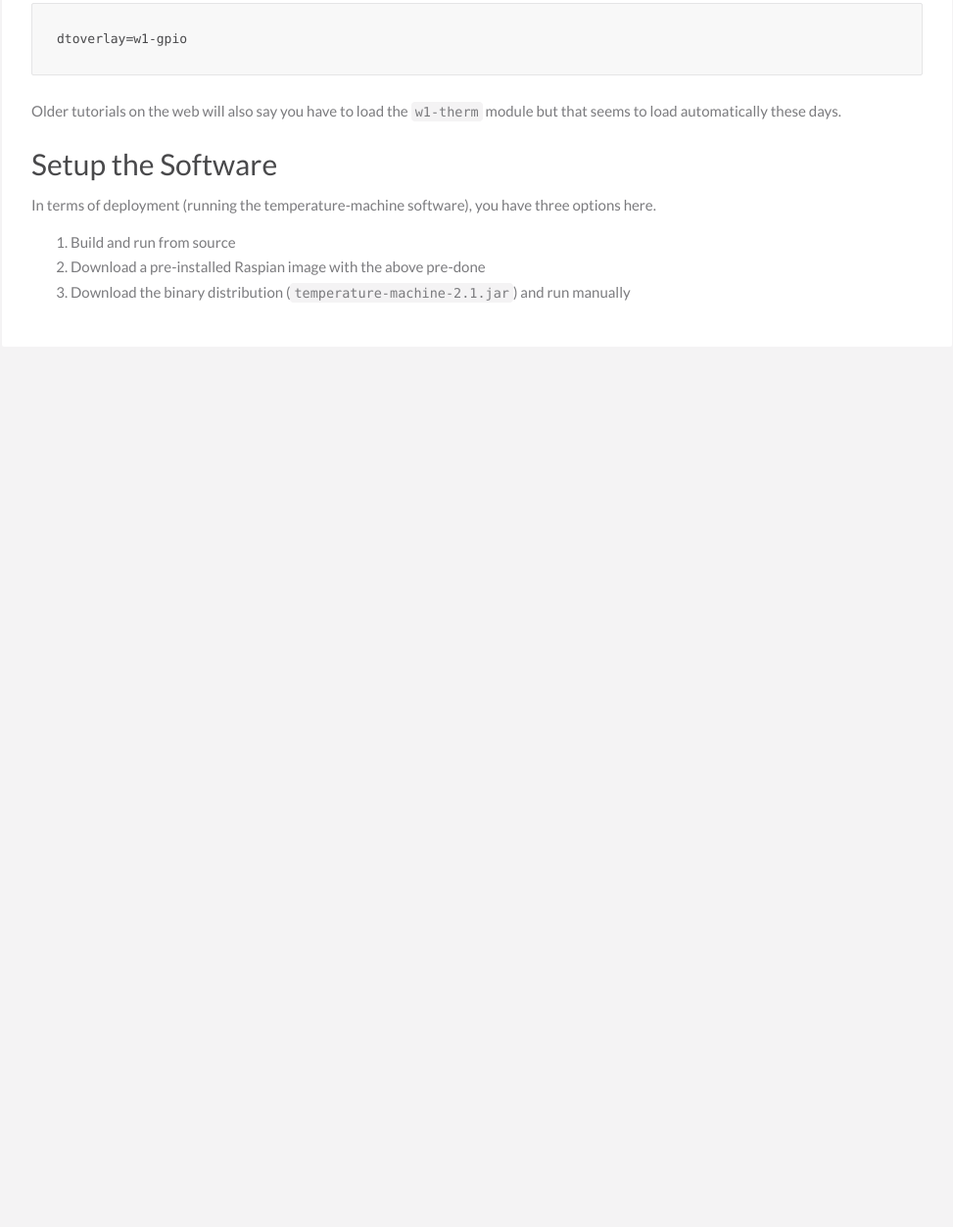
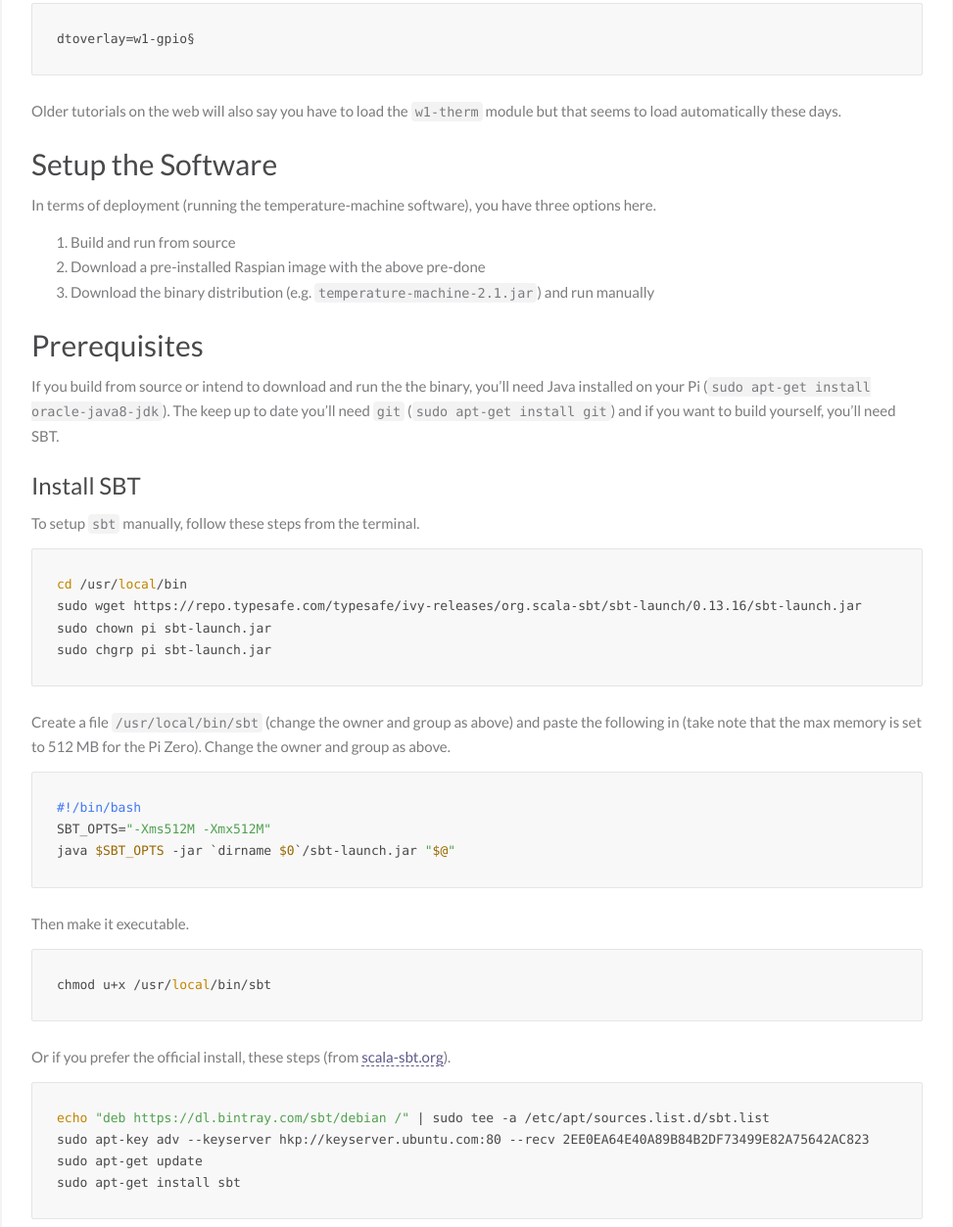
Before and after one commit to tobyweston/temperature-machine, a plain HTML site: page docs/getting_started.html in a window 1280 px wide. Shown: the part 733-1986 px from the top of the page at 98% size, without its empty margins (278-1251 px from the left). Before the commit the page ends 1117 px from the top, so only its background shows below. Drawn offline with nearby package versions, Linux system fonts and the light colour scheme; some packages are replaced by stand-ins of ours; a script that the page names is missing.

Commit message:
updated site

```diff
--- a/docs/getting_started.html
+++ b/docs/getting_started.html
@@ -47,7 +47,7 @@ ga('send', 'pageview');
 
 <p>Make sure you have the following line in your <code class="highlighter-rouge">/boot/config.txt</code>. It will load the GPIO <a href="https://pinout.xyz/pinout/1_wire">1-wire</a> driver and any attached temperature sensor should be automatically detected.</p>
 
-<div class="highlighter-rouge"><div class="highlight"><pre class="highlight"><code>dtoverlay=w1-gpio
+<div class="highlighter-rouge"><div class="highlight"><pre class="highlight"><code>dtoverlay=w1-gpio§
 </code></pre></div></div>
 
 <p>Older tutorials on the web will also say you have to load the <code class="highlighter-rouge">w1-therm</code> module but that seems to load automatically these days.</p>
@@ -59,8 +59,42 @@ ga('send', 'pageview');
 <ol>
   <li>Build and run from source</li>
   <li>Download a pre-installed Raspian image with the above pre-done</li>
-  <li>Download the binary distribution (<code class="highlighter-rouge">temperature-machine-2.1.jar</code>) and run manually</li>
+  <li>Download the binary distribution (e.g. <code class="highlighter-rouge">temperature-machine-2.1.jar</code>) and run manually</li>
 </ol>
+
+<h2 id="prerequisites">Prerequisites</h2>
+
+<p>If you build from source or intend to download and run the the binary, you’ll need Java installed on your Pi (<code class="highlighter-rouge">sudo apt-get install oracle-java8-jdk</code>). The keep up to date you’ll need <code class="highlighter-rouge">git</code> (<code class="highlighter-rouge">sudo apt-get install git</code>) and if you want to build yourself, you’ll need SBT.</p>
+
+<h3 id="install-sbt">Install SBT</h3>
+
+<p>To setup <code class="highlighter-rouge">sbt</code> manually, follow these steps from the terminal.</p>
+
+<div class="highlighter-rouge"><div class="highlight"><pre class="highlight"><code>cd /usr/local/bin
+sudo wget https://repo.typesafe.com/typesafe/ivy-releases/org.scala-sbt/sbt-launch/0.13.16/sbt-launch.jar
+sudo chown pi sbt-launch.jar
+sudo chgrp pi sbt-launch.jar
+</code></pre></div></div>
+
+<p>Create a file <code class="highlighter-rouge">/usr/local/bin/sbt</code> (change the owner and group as above) and paste the following in (take note that the max memory is set to 512 MB for the Pi Zero). Change the owner and group as above.</p>
+
+<div class="highlighter-rouge"><div class="highlight"><pre class="highlight"><code><span class="c">#!/bin/bash</span>
+<span class="nv">SBT_OPTS</span><span class="o">=</span><span class="s2">"-Xms512M -Xmx512M"</span>
+java <span class="nv">$SBT_OPTS</span> <span class="nt">-jar</span> <span class="sb">`</span><span class="nb">dirname</span> <span class="nv">$0</span><span class="sb">`</span>/sbt-launch.jar <span class="s2">"</span><span class="nv">$@</span><span class="s2">"</span>
+</code></pre></div></div>
+
+<p>Then make it executable.</p>
+
+<div class="highlighter-rouge"><div class="highlight"><pre class="highlight"><code>chmod u+x /usr/local/bin/sbt
+</code></pre></div></div>
+
+<p>Or if you prefer the official install, these steps (from <a href="http://www.scala-sbt.org/0.13/docs/Installing-sbt-on-Linux.html">scala-sbt.org</a>).</p>
+
+<div class="highlighter-rouge"><div class="highlight"><pre class="highlight"><code>echo "deb https://dl.bintray.com/sbt/debian /" | sudo tee -a /etc/apt/sources.list.d/sbt.list
+sudo apt-key adv --keyserver hkp://keyserver.ubuntu.com:80 --recv 2EE0EA64E40A89B84B2DF73499E82A75642AC823
+sudo apt-get update
+sudo apt-get install sbt
+</code></pre></div></div>
 
 </section></div></div></div></div><script src="https://cdnjs.cloudflare.com/ajax/libs/jquery/1.11.3/jquery.min.js"></script><script src="https://cdnjs.cloudflare.com/ajax/libs/twitter-bootstrap/3.3.7/js/bootstrap.min.js"></script><script src="/highlight/highlight.pack.js"></script><script>hljs.configure({
 languages:['scala','java','bash']
```
Also changed, not shown: docs/add-on_board.html (+2 -0 lines), docs/getting_started/build_from_source.html (+3 -3 lines).
